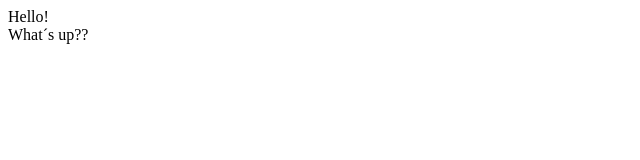
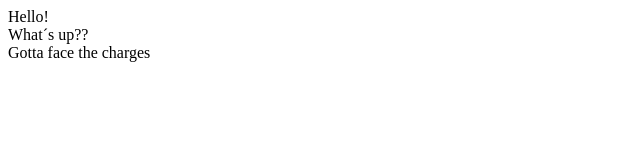
Before and after one commit to andrenormanlang/mi-html-css-preppuppgift, a plain HTML site: page index.html in a window 1280 px wide. Shown: the whole page, without its empty margins (0-640 px from the left). Drawn offline with Linux system fonts and the light colour scheme.

Commit message:
Added 3rd line

```diff
--- a/index.html
+++ b/index.html
@@ -1,2 +1,3 @@
 <div>Hello!</div>
 <div>What´s up??</div>
+<div>Gotta face the charges</div>
```
